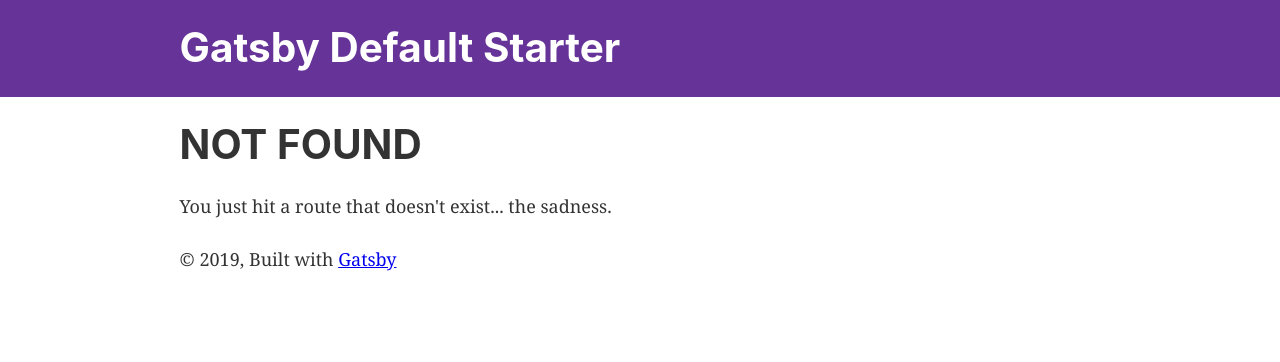
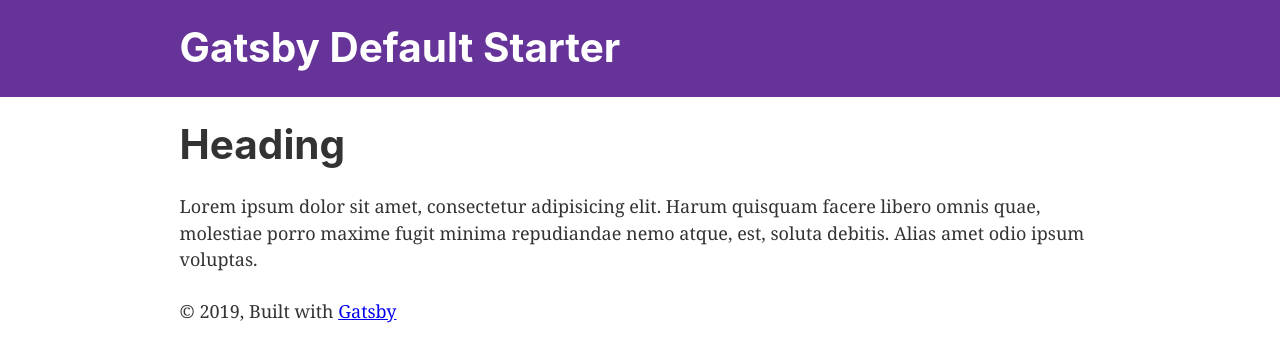
Before and after one commit to Neology92/gatsby-first, a Gatsby site: page /new-page in a window 1280 px wide. Before the commit this address had no page. Built offline with nearby package versions, Linux system fonts and the light colour scheme; Gatsby itself is replaced by a stand-in of ours.

Commit message:
Customization and learning basics
Add gatsby-plugin-resolve-src for absolute paths.
Change paths to absolute...
Create new testing page.

```diff
--- a/gatsby-config.js
+++ b/gatsby-config.js
@@ -5,6 +5,8 @@ module.exports = {
     author: `@gatsbyjs`,
   },
   plugins: [
+    // Absolute path in code
+    'gatsby-plugin-resolve-src',
     `gatsby-plugin-react-helmet`,
     {
       resolve: `gatsby-source-filesystem`,
--- a/package.json
+++ b/package.json
@@ -10,6 +10,7 @@
     "gatsby-plugin-manifest": "^2.1.1",
     "gatsby-plugin-offline": "^2.1.1",
     "gatsby-plugin-react-helmet": "^3.0.12",
+    "gatsby-plugin-resolve-src": "^2.0.0",
     "gatsby-plugin-sharp": "^2.0.37",
     "gatsby-source-filesystem": "^2.0.37",
     "gatsby-transformer-sharp": "^2.1.19",
--- a/src/components/header.js
+++ b/src/components/header.js
@@ -1,6 +1,6 @@
-import { Link } from "gatsby"
-import PropTypes from "prop-types"
-import React from "react"
+import { Link } from 'gatsby'
+import PropTypes from 'prop-types'
+import React from 'react'
 
 const Header = ({ siteTitle }) => (
   <header
--- a/src/pages/404.js
+++ b/src/pages/404.js
@@ -1,7 +1,7 @@
-import React from "react"
+import React from 'react'
 
-import Layout from "../components/layout"
-import SEO from "../components/seo"
+import Layout from 'components/layout'
+import SEO from 'components/seo'
 
 const NotFoundPage = () => (
   <Layout>
--- /dev/null
+++ b/src/pages/new-page.js
@@ -0,0 +1,20 @@
+import React from 'react'
+import Layout from 'components/layout'
+
+const newPage = () => {
+  return (
+    <Layout>
+      <div>
+        <h1>Heading </h1>
+        <p>
+          Lorem ipsum dolor sit amet, consectetur adipisicing elit. Harum
+          quisquam facere libero omnis quae, molestiae porro maxime fugit minima
+          repudiandae nemo atque, est, soluta debitis. Alias amet odio ipsum
+          voluptas.
+        </p>
+      </div>
+    </Layout>
+  )
+}
+
+export default newPage
```
Also changed, not shown: src/pages/index.js (+5 -5 lines), src/pages/page-2.js (+4 -4 lines), 2 other files.
